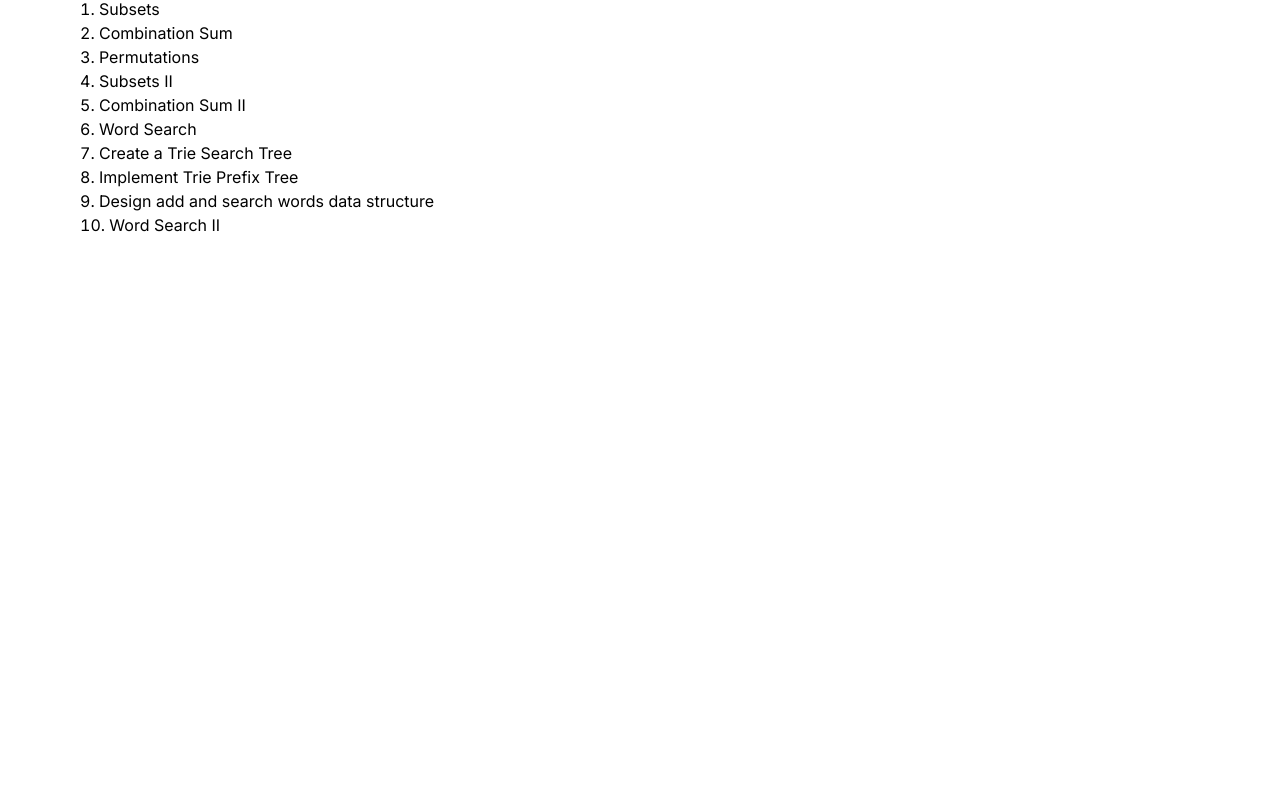
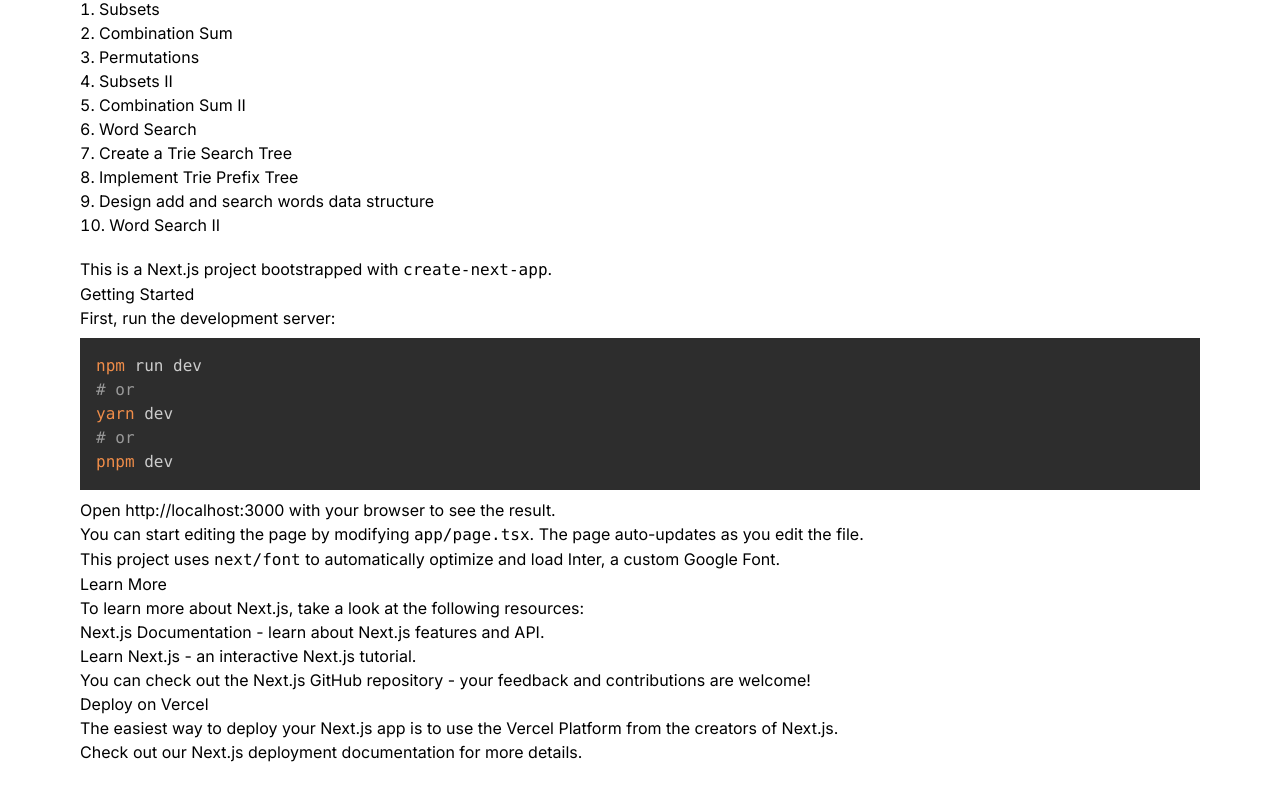
Before and after one commit to cristian-albu/byte-wizard, a Next.js app: page /front-end-bootcamp in a window 1280 px wide. Shown: the part 9459-10259 px from the top of the page. Before the commit the page ends 9796 px from the top, so only its background shows below. Built offline with nearby package versions, Linux system fonts and the light colour scheme.

Commit message:
fix markdownrenderer

```diff
--- a/app/(pages)/front-end-bootcamp/page.tsx
+++ b/app/(pages)/front-end-bootcamp/page.tsx
@@ -1,6 +1,7 @@
 import Link from "next/link";
 import React from "react";
 import chapters from "./chapters";
+import MarkdownRenderer from "@/app/lib/MarkdownRenderer";
 
 const FrontEndBootCamp = () => {
     return (
@@ -20,6 +21,7 @@ const FrontEndBootCamp = () => {
                         ))}
                     </ol>
                 ))}
+                <MarkdownRenderer filePath="/md/TestMd.md" />
             </div>
         </div>
     );
--- a/app/lib/MarkdownRenderer.tsx
+++ b/app/lib/MarkdownRenderer.tsx
@@ -24,7 +24,6 @@ const MarkdownRenderer: React.FC<MarkdownRendererProps> = ({ filePath }) => {
 
     return (
         <ReactMarkdown
-            children={markdown}
             components={{
                 code({ node, inline, className, children, ...props }) {
                     const match = /language-(\w+)/.exec(className || "");
@@ -43,7 +42,9 @@ const MarkdownRenderer: React.FC<MarkdownRendererProps> = ({ filePath }) => {
                     );
                 },
             }}
-        />
+        >
+            {markdown}
+        </ReactMarkdown>
     );
 };
 
```
